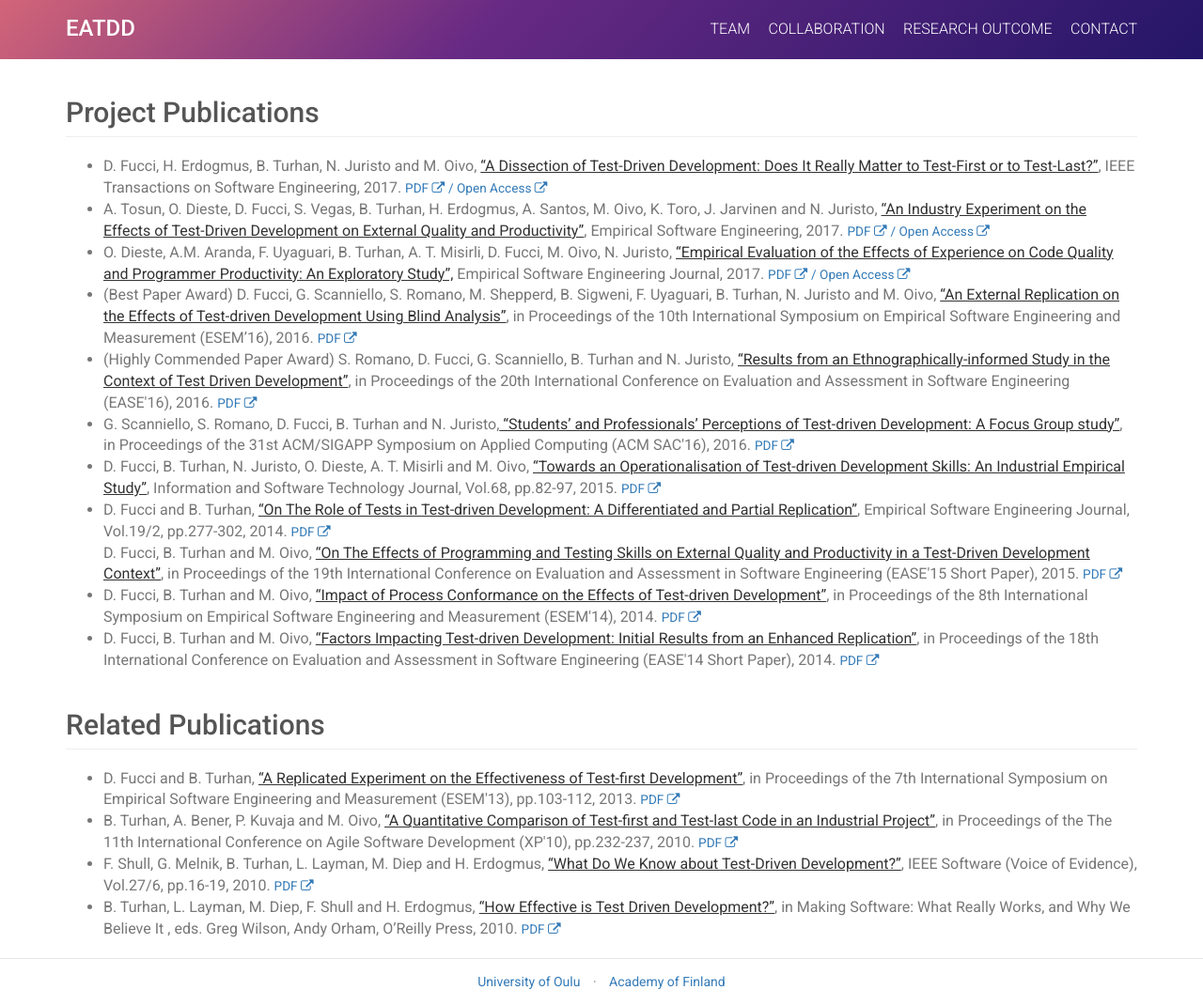
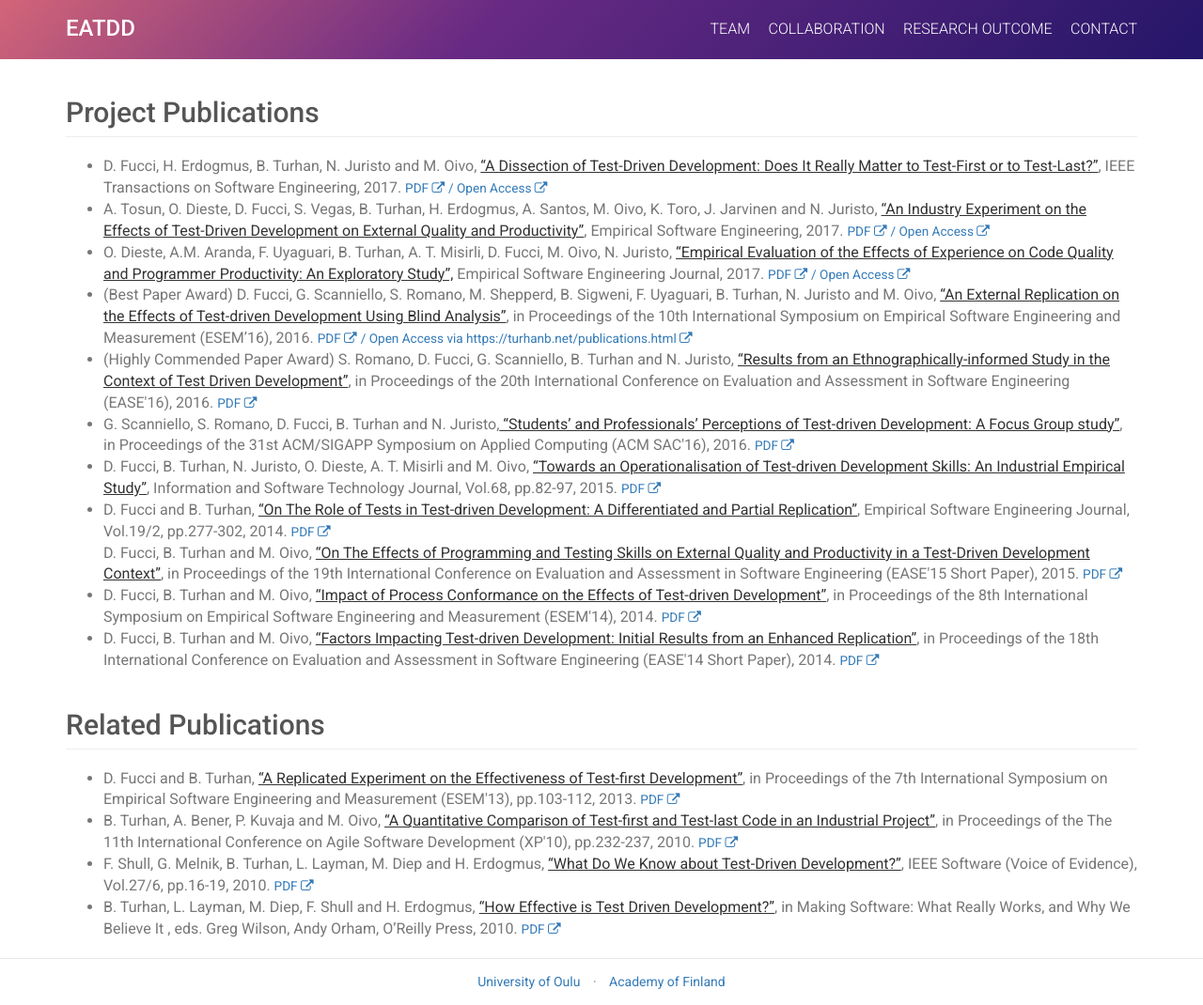
Before and after one commit to M3SOulu/EATDD, a Jekyll site: the page built from research.md, in a window 1280 px wide. Shown: the whole page at 94% size. Built offline with Jekyll 4.4.1, drawn with Linux system fonts in a browser that asks for light colours.

Commit message:
Update research.md

```diff
--- a/research.md
+++ b/research.md
@@ -15,7 +15,7 @@
     O. Dieste, A.M. Aranda, F. Uyaguari, B. Turhan, A. T. Misirli, D. Fucci, M. Oivo, N. Juristo, <span class="title">“Empirical Evaluation of the Effects of Experience on Code Quality and Programmer Productivity: An Exploratory Study”,</span> Empirical Software Engineering Journal, 2017. <small><a href="https://doi.org/10.1007/s10664-016-9471-3">PDF <span class="fa fa-external-link"></span></a></small> <small><a href="http://rdcu.be/u7BS"> / Open Access <span class="fa fa-external-link"></span></a></small>
     </li>
     <li>
-      (Best Paper Award) D. Fucci, G. Scanniello, S. Romano, M. Shepperd, B. Sigweni, F. Uyaguari, B. Turhan, N. Juristo and M. Oivo, <span class="title">“An External Replication on the Effects of Test-driven Development Using Blind Analysis”</span>, in Proceedings of the 10th International Symposium on Empirical Software Engineering and Measurement (ESEM’16), 2016. <small><a href="http://dl.acm.org/authorize?N13684">PDF <span class="fa fa-external-link"></span></a></small>
+      (Best Paper Award) D. Fucci, G. Scanniello, S. Romano, M. Shepperd, B. Sigweni, F. Uyaguari, B. Turhan, N. Juristo and M. Oivo, <span class="title">“An External Replication on the Effects of Test-driven Development Using Blind Analysis”</span>, in Proceedings of the 10th International Symposium on Empirical Software Engineering and Measurement (ESEM’16), 2016. <small><a href="http://dl.acm.org/authorize?N13684">PDF <span class="fa fa-external-link"></span></a></small> <small><a href="https://turhanb.net/publications.html"> / Open Access via https://turhanb.net/publications.html <span class="fa fa-external-link"></span></a></small>
     </li>
     <li>
       (Highly Commended Paper Award) S. Romano, D. Fucci, G. Scanniello, B. Turhan and N. Juristo, <span class="title">“Results from an Ethnographically-informed Study in the Context of Test Driven Development”</span>, in Proceedings of the 20th International Conference on Evaluation and Assessment in Software Engineering (EASE'16), 2016. <small><a href="http://dl.acm.org/authorize?N13696">PDF <span class="fa fa-external-link"></span></a></small>
```
